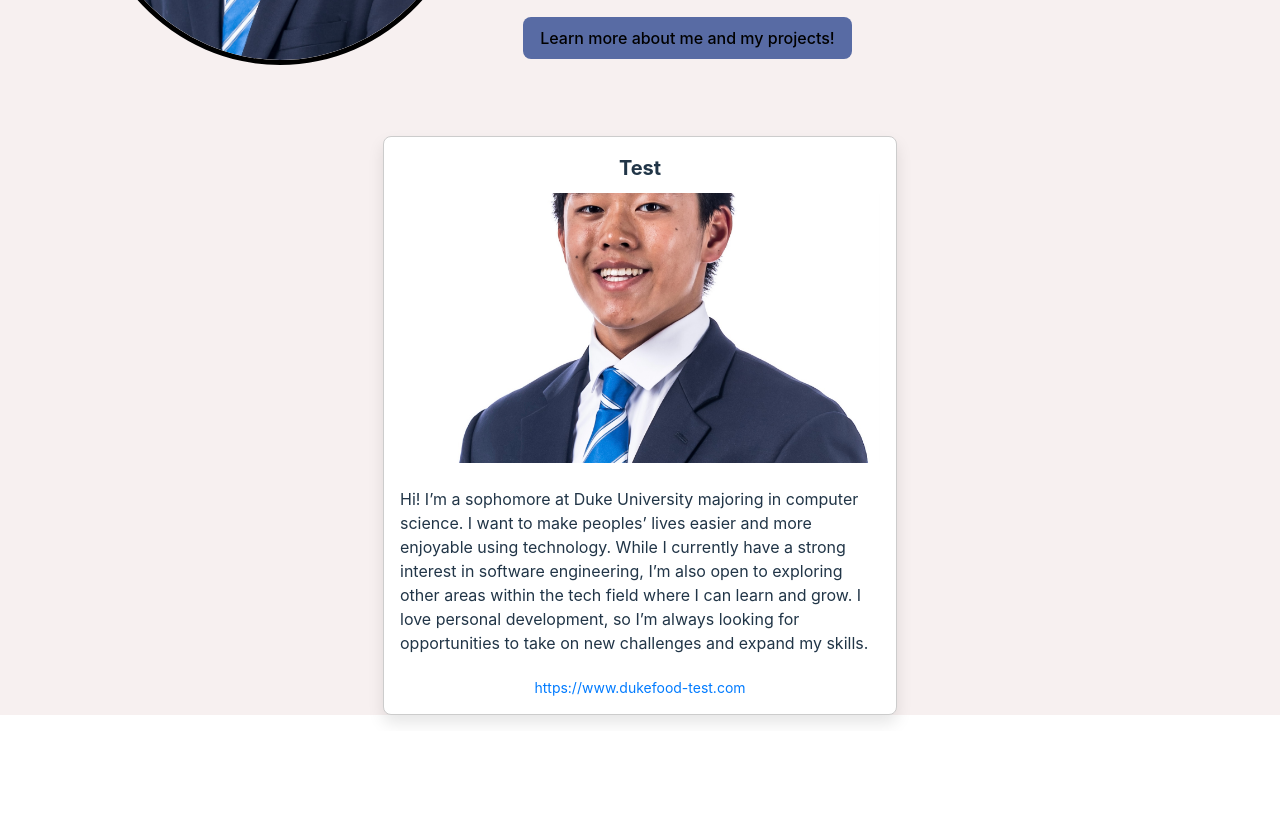
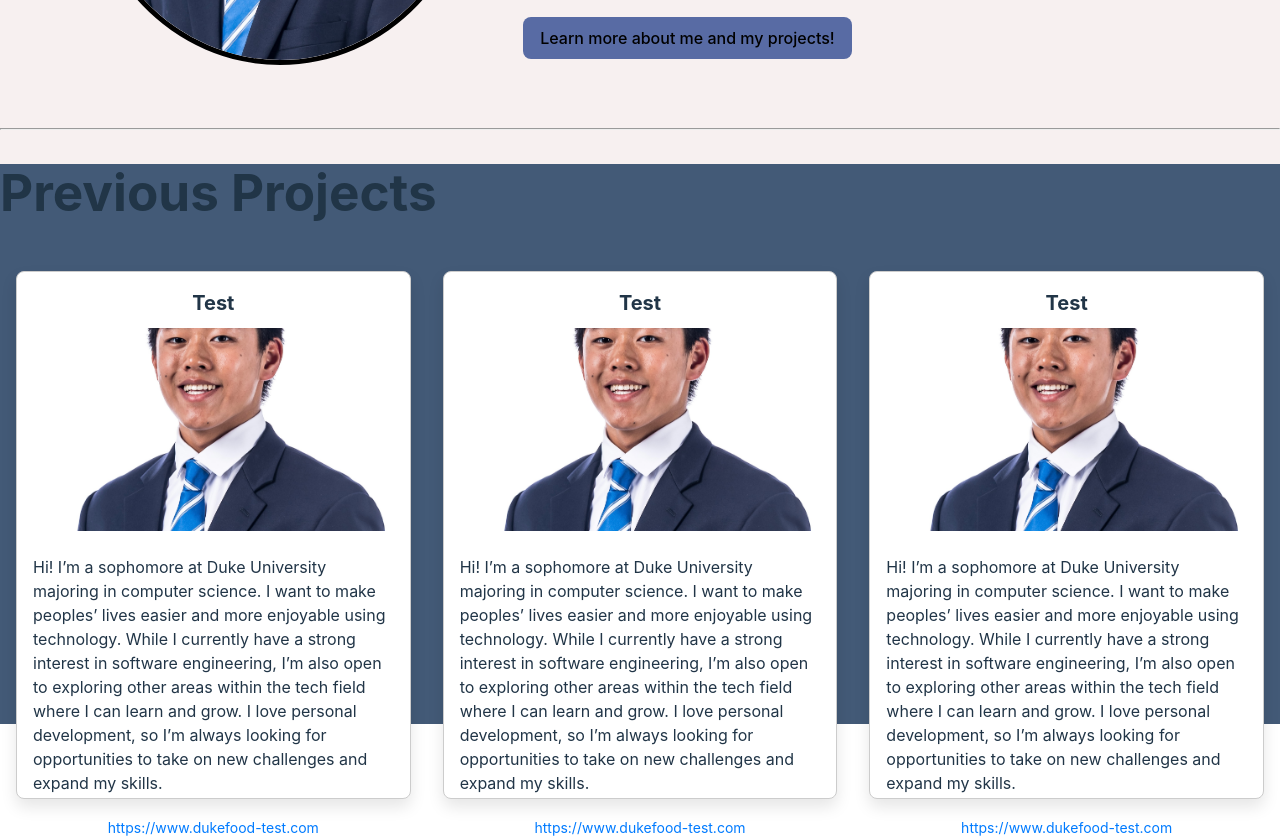
Before and after one commit to andrewswimmer111/Personal-Portfolio, a React (Vite) app: page / in a window 1280 px wide. Shown: the part 480-1318 px from the top of the page. Before the commit the page ends 1211 px from the top, so only its background shows below. Built offline with nearby package versions, Linux system fonts and the light colour scheme.

Commit message:
further progress

```diff
--- a/src/App.css
+++ b/src/App.css
@@ -1,3 +1,11 @@
+/* Seperator */
+.h-line {
+    width: 100%;
+    height: 1px;
+    color: #000000;
+    background-color: #fff;
+}
+
 /* Header */
 
 .header {
@@ -83,6 +91,18 @@
 
 /* Project Cards */
 
+.project-section {
+    height: 70vh;
+    background-color: #435a77;
+}
+
+.project-grid {
+    height: 100%;
+    width: 100%;
+    display: flex;
+    justify-content: space-between;
+}
+
 .project-card {
     width: 100%;
     max-width: 30em;
@@ -95,6 +115,9 @@
     display: flex;
     flex-direction: column;
     align-items: center;
+
+    margin-left: 1em;
+    margin-right: 1em;
 }
 
 .project-title {
--- a/src/components/Header.tsx
+++ b/src/components/Header.tsx
@@ -12,7 +12,7 @@ const Header: React.FC = () => {
         <div className="header">
             <h1 className="header-name"> Andrew Li </h1>
             <nav className="header-nav">
-                {['About Me', 'Personal Projects', 'Extracurriculars', 'Skills', 'Contact Me'].map((link) => (
+                {['About Me', 'Previous Projects', 'Extracurriculars', 'Skills', 'Contact Me'].map((link) => (
                     <div
                         key={link}
                         className={`nav-link ${activeLink === link ? 'active' : ''}`}
--- /dev/null
+++ b/src/components/Hline.tsx
@@ -0,0 +1,9 @@
+const Hline: React.FC = () => {
+    return (
+        <>
+            <hr></hr>
+        </>
+    )
+}
+
+export default Hline;
--- a/src/components/Projects.tsx
+++ b/src/components/Projects.tsx
@@ -8,10 +8,24 @@ const Projects: React.FC = () => {
             description: "Hi! I’m a sophomore at Duke University majoring in computer science. I want to make peoples’ lives easier and more enjoyable using technology. While I currently have a strong interest in software engineering, I’m also open to exploring other areas within the tech field where I can learn and grow. I love personal development, so I’m always looking for opportunities to take on new challenges and expand my skills.",
             imageURL: "/public/images/head.jpg",
             projectLink: "https://www.dukefood-test.com",
+        },
+        {
+            title: "Test",
+            description: "Hi! I’m a sophomore at Duke University majoring in computer science. I want to make peoples’ lives easier and more enjoyable using technology. While I currently have a strong interest in software engineering, I’m also open to exploring other areas within the tech field where I can learn and grow. I love personal development, so I’m always looking for opportunities to take on new challenges and expand my skills.",
+            imageURL: "/public/images/head.jpg",
+            projectLink: "https://www.dukefood-test.com",
+        },
+        {
+            title: "Test",
+            description: "Hi! I’m a sophomore at Duke University majoring in computer science. I want to make peoples’ lives easier and more enjoyable using technology. While I currently have a strong interest in software engineering, I’m also open to exploring other areas within the tech field where I can learn and grow. I love personal development, so I’m always looking for opportunities to take on new challenges and expand my skills.",
+            imageURL: "/public/images/head.jpg",
+            projectLink: "https://www.dukefood-test.com",
         }
     ]
 
     return (
+        <div className="project-section">
+            <h1> Previous Projects </h1>
             <div className="project-grid">
                 {projects.map((project, index) => (
                 <ProjectCard
@@ -23,6 +37,7 @@ const Projects: React.FC = () => {
                 />
             ))}
             </div>
+        </div>
     )
 }
 
--- a/src/pages/Home.tsx
+++ b/src/pages/Home.tsx
@@ -1,12 +1,14 @@
 import Intro from "../components/Intro";
 import Header from "../components/Header";
 import Projects from "../components/Projects";
+import Hline from "../components/Hline";
 
 const Home: React.FC = () => {
     return (
         <>
             <Header/>
             <Intro/>
+            <Hline/>
             <Projects/>
         </>
     );
```
Lines whose indentation alone changed are shown as unchanged.
